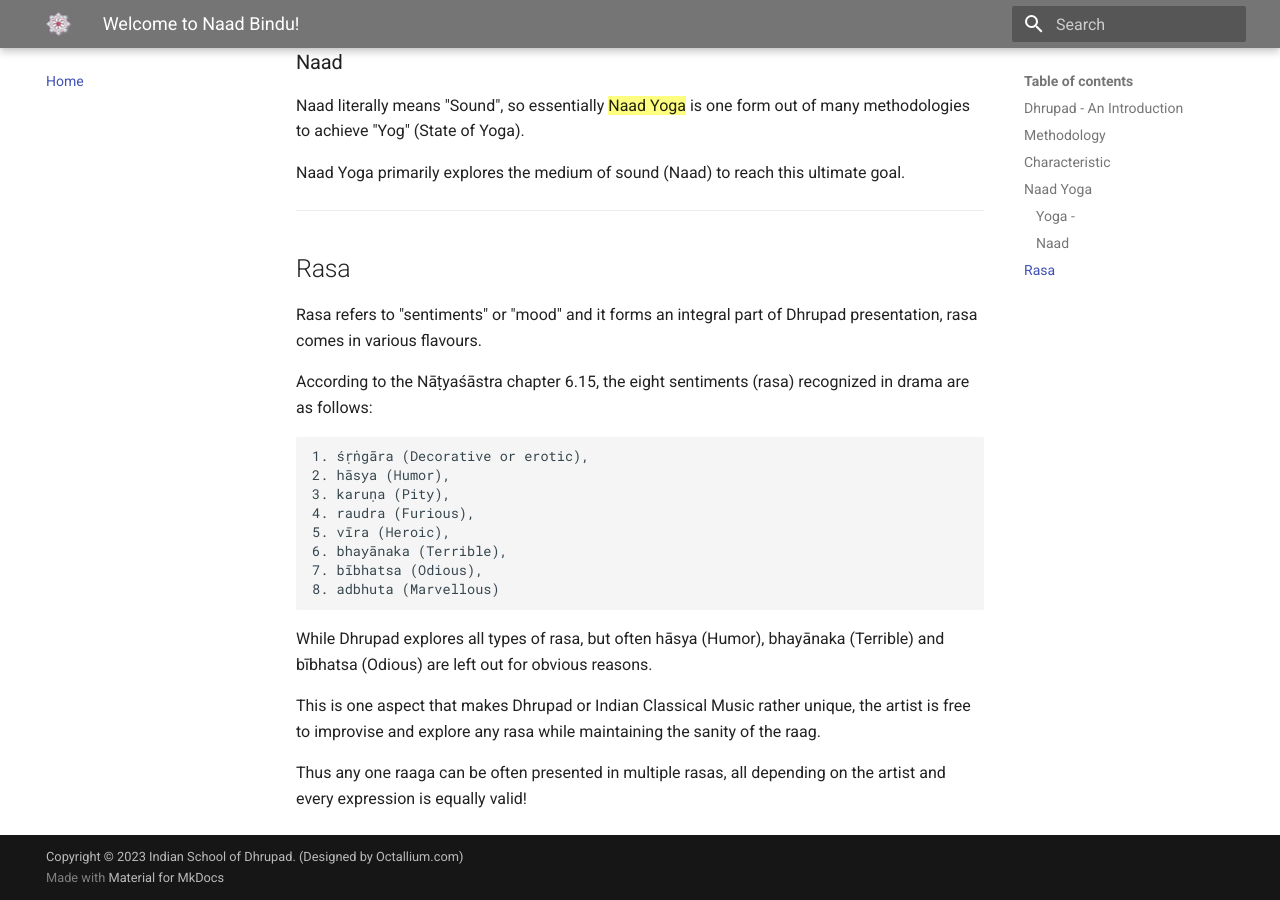
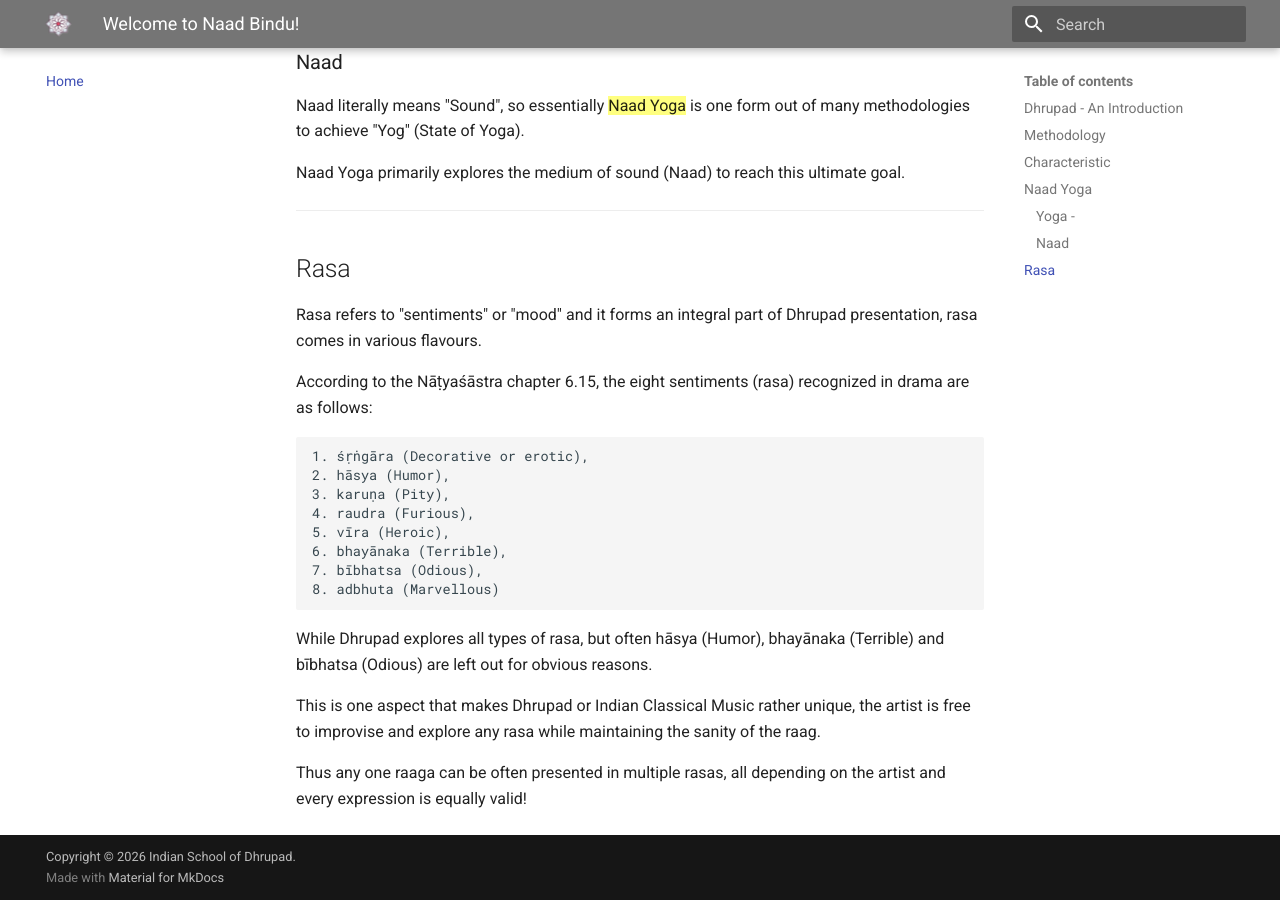
Before and after one commit to evolutionengine/naadbindu, an MkDocs documentation site: the page built from docs/index.md, in a window 1280 px wide and 900 px high, scrolled down 2054 px. Built offline with MkDocs 1.6.1 and Material for MkDocs 9.7.7, drawn with Linux system fonts in a browser that asks for light colours.

Commit message:
cleaned up

```diff
--- a/mkdocs.yml
+++ b/mkdocs.yml
@@ -9,7 +9,7 @@ site_url: "https://www.naadbindu.com"
 # repo_url: "https://github.com/octallium/website"
 
 # Copyright
-copyright: "Copyright &copy; 2023 Indian School of Dhrupad. (Designed by Octallium.com)"
+copyright: "Copyright &copy; 2026 Indian School of Dhrupad."
 
 # Configuration
 theme:
```
Also changed, not shown: docs/donate/donation.md (+2 -4 lines), pyproject.toml (added, +10 -0 lines), docs/images/naadbindu2026.jpeg (added), 3 other files.
